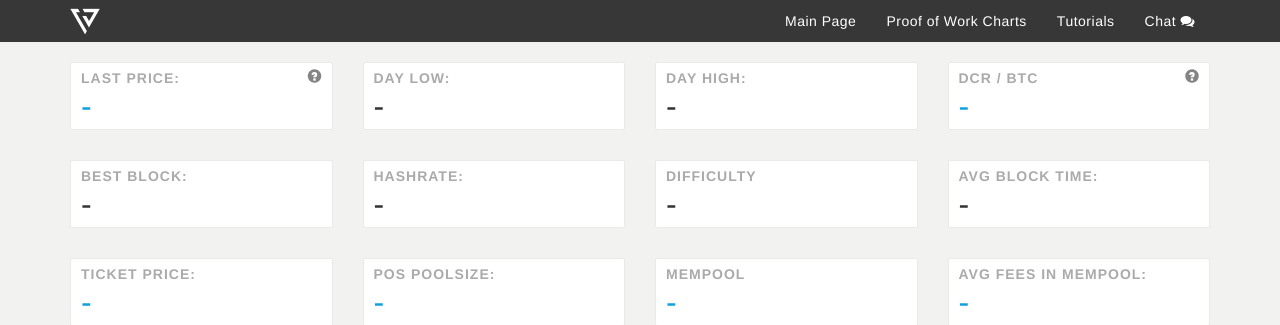
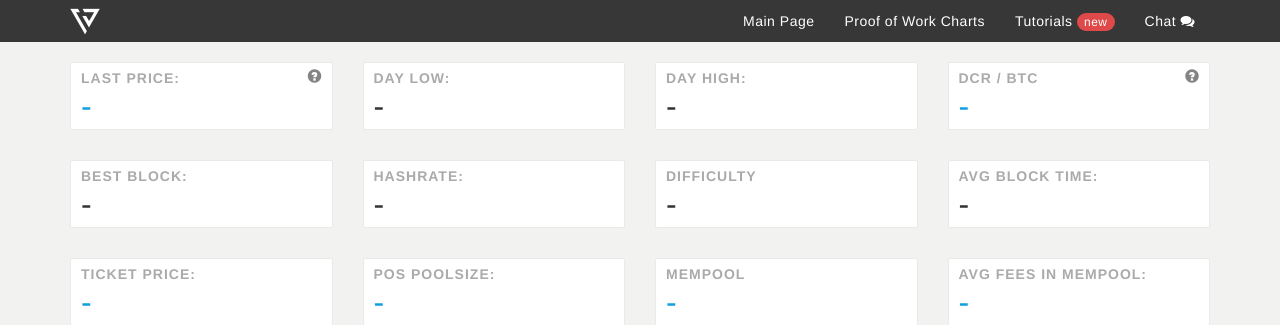
Before and after one commit to girino/decred-dashboard, a Node server app: page / in a window 1280 px wide. Shown: the top 325 px of the page. Run offline with Node 20, Linux system fonts and the light colour scheme; data that the repository does not hold is empty; some libraries are stand-ins or nearby versions.

Commit message:
nav fixed

```diff
--- a/public/views/includes/navigation.jade
+++ b/public/views/includes/navigation.jade
@@ -19,6 +19,7 @@ nav.navbar.navbar-inverse
         li
           a(href='https://dcrstats.com/articles')
             | Tutorials
+            span.badge new
         li.show-chat
           a(href='javascript:;')
             | Chat
```
